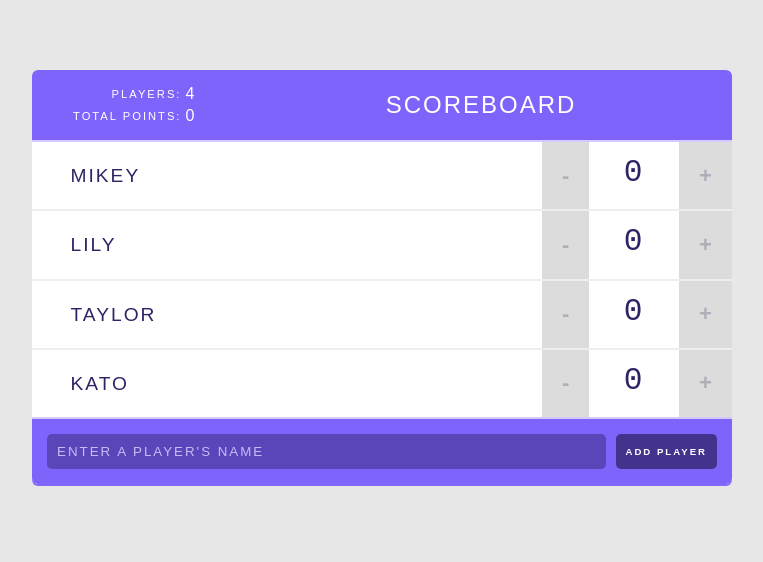
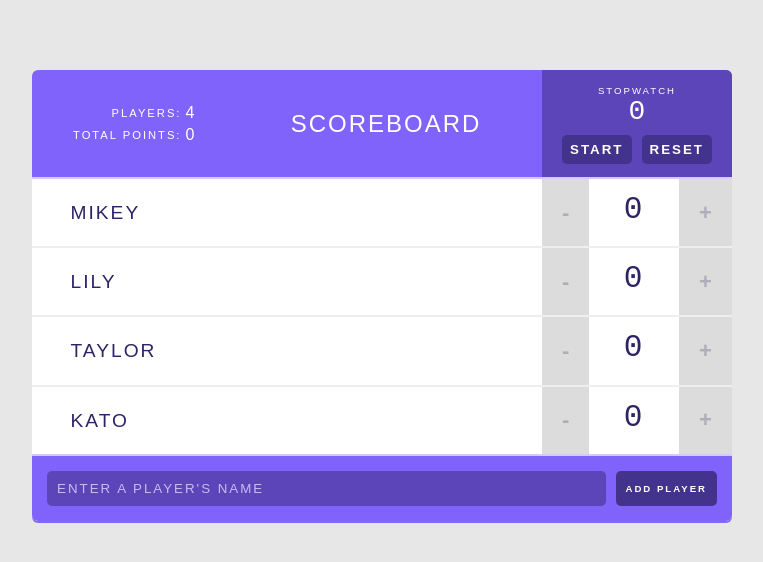
Before and after one commit to imikeyi03/React-Scoreboard-Components, a React app: page / in a window 1280 px wide. Shown: the whole page, without its empty margins (258-1021 px from the left). Built offline with nearby package versions, Linux system fonts and the light colour scheme.

Commit message:
Added stopwatch.js

```diff
--- a/src/components/Header.js
+++ b/src/components/Header.js
@@ -1,11 +1,13 @@
 import React from 'react';
 import Stats from './Stats.js'
+import Stopwatch from './Stopwatch.js'
 
 const Header = (props) => {
     return (
       <header>
         <Stats players = {props.players} />
         <h1>{ props.title }</h1>
+        <Stopwatch />
       </header>
     );
   }
--- /dev/null
+++ b/src/components/Stopwatch.js
@@ -0,0 +1,39 @@
+import React, { Component } from 'react';
+
+class Stopwatch extends Component {
+
+    state = {
+        isRunning: false
+    };
+
+
+    tick = () => {
+        this.componentDidMount()
+    };
+
+
+    handleStopwatch = () => {
+        this.setState({
+            isRunning: !this.state.isRunning
+        });
+    };
+
+
+
+
+    render() {
+        return(
+            <div className="stopwatch">
+                <h2>Stopwatch</h2>
+                <span className="stopwatch-time">0</span>
+                <button onClick={this.handleStopwatch}>
+                    {this.state.isRunning ? 'Stop' : 'Start' }
+                </button>
+                <button>Reset</button>
+            </div>
+        );
+
+    }
+}
+
+export default Stopwatch;
```
Also changed, not shown: package.json (line endings or trailing spaces), public/index.html (line endings or trailing spaces), public/manifest.json, src/components/AddPlayerForm.js (line endings or trailing spaces), src/components/App.js (line endings or trailing spaces), src/components/Counter.js (line endings or trailing spaces), src/components/Player.js (line endings or trailing spaces), src/components/Stats.js (line endings or trailing spaces), src/index.css (line endings or trailing spaces), src/index.js (line endings or trailing spaces), 2 other files.
